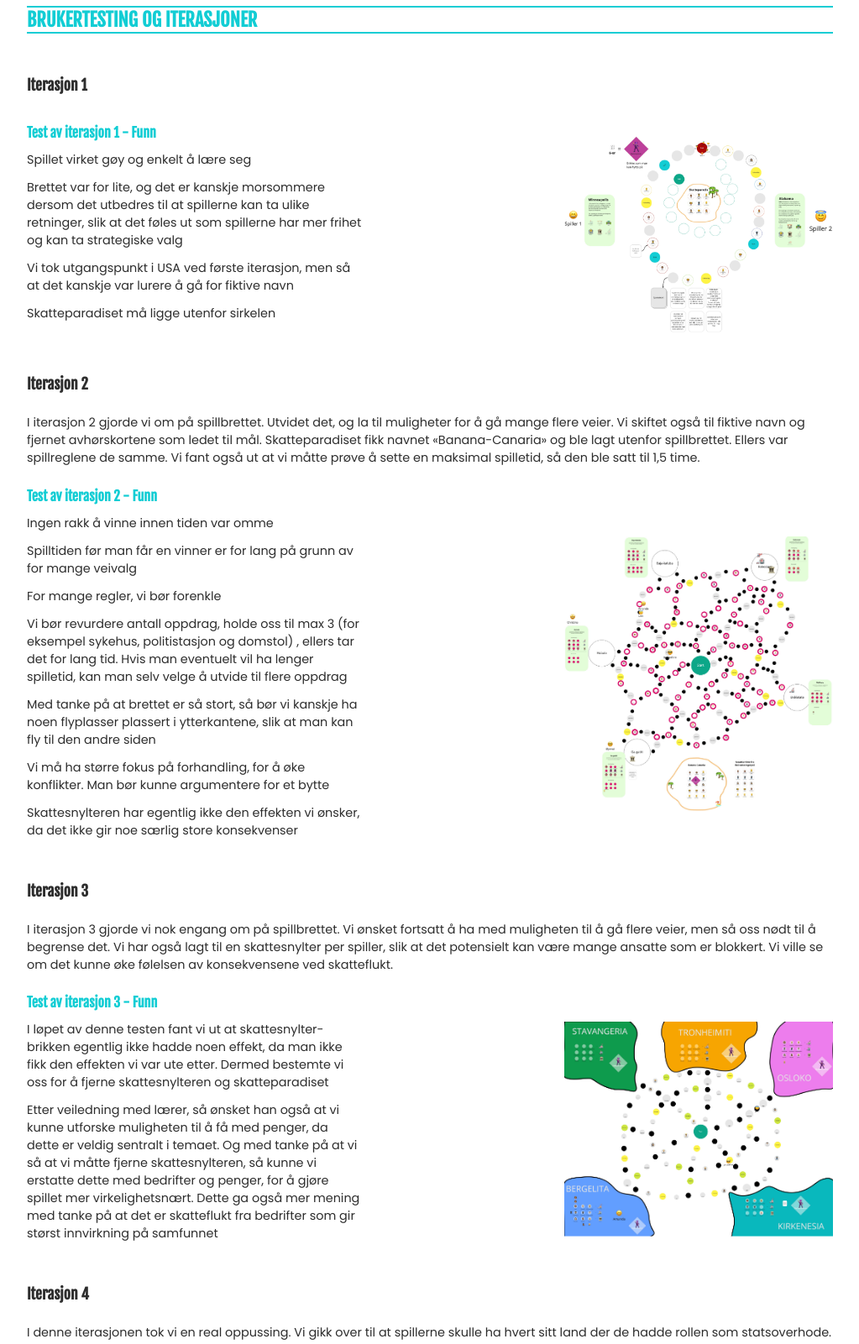
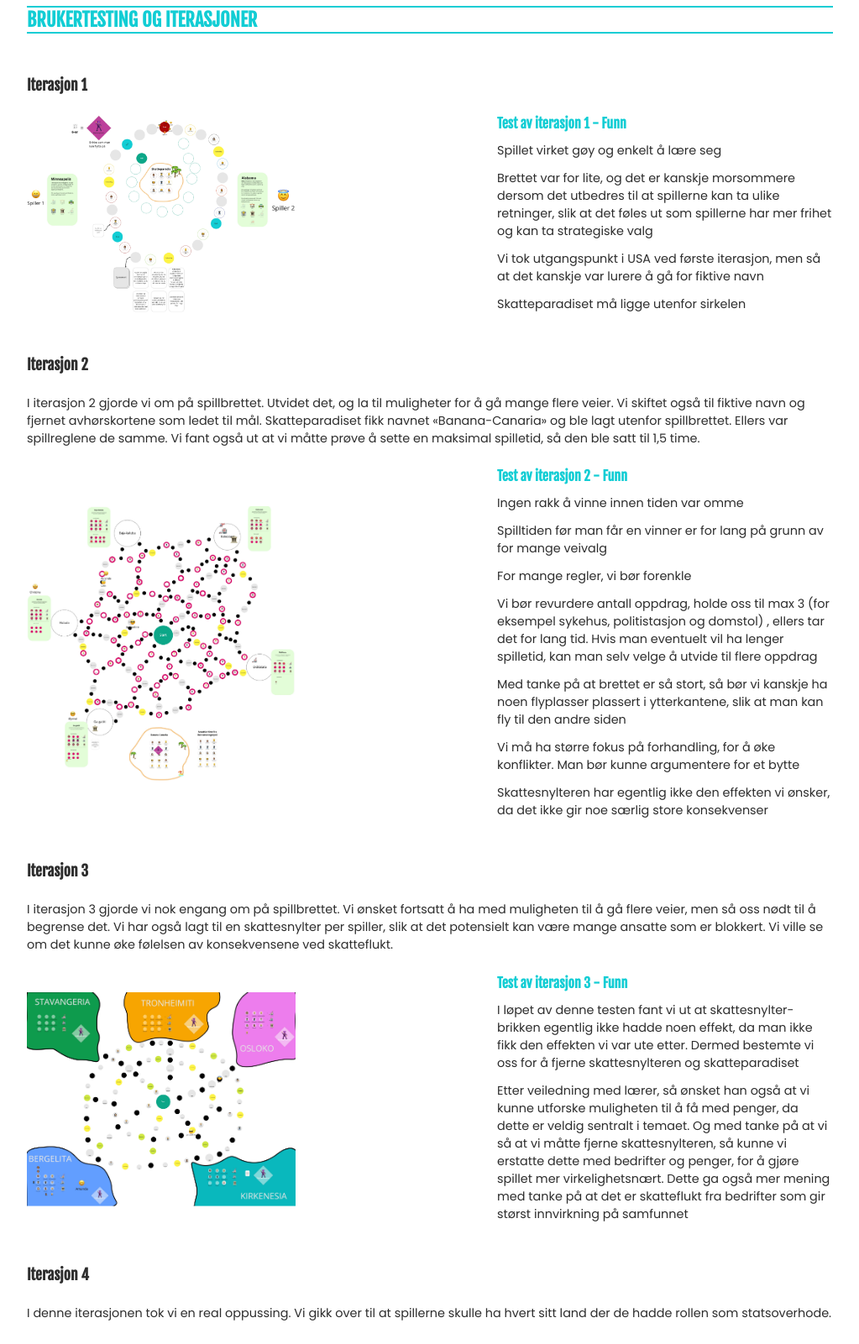
Before and after one commit to amaeri/amandaericsson, a website: page pages/skattejaget.html in a window 1280 px wide. Shown: the part 5620-7221 px from the top of the page at 84% size, without its empty margins (128-1151 px from the left). Drawn offline with Linux system fonts and the light colour scheme.

Commit message:
Fixed bugs

```diff
--- a/pages/skattejaget.html
+++ b/pages/skattejaget.html
@@ -233,6 +233,8 @@
 
                         <h3 class="heading-tertiary margin-top-medium margin-bottom-medium">Iterasjon 1</h3>
                         <div class="grid-2col1row">
+                            <img src="../assets/img/sj-it1.png" class="image-large" alt="Iterasjon 1">
+
                             <div class="grid-2col1row--textbox">
                                 <h4 class="heading-quaternary heading-quaternary--skattejaget margin-bottom-small">Test
                                     av iterasjon 1 - Funn</h4>
@@ -244,8 +246,6 @@
                                     men så at det kanskje var lurere å gå for fiktive navn</p>
                                 <p class="paragraph">Skatteparadiset må ligge utenfor sirkelen</p>
                             </div>
-
-                            <img src="../assets/img/sj-it1.png" class="image-large margin-top-small" alt="Iterasjon 1">
                         </div>
 
                         <h3 class="heading-tertiary margin-top-medium margin-bottom-medium">Iterasjon 2</h3>
@@ -255,6 +255,8 @@
                             lagt utenfor spillbrettet. Ellers var spillreglene de samme. Vi fant også ut at vi måtte
                             prøve å sette en maksimal spilletid, så den ble satt til 1,5 time.</p>
                         <div class="grid-2col1row">
+                            <img src="../assets/img/sj-it2.png" class="image-large" alt="Iterasjon 2">
+
                             <div class="grid-2col1row--textbox">
                                 <h4 class="heading-quaternary heading-quaternary--skattejaget margin-bottom-small">Test
                                     av iterasjon 2 - Funn</h4>
@@ -277,8 +279,6 @@
                                 <p class="paragraph">Skattesnylteren har egentlig ikke den effekten vi ønsker, da det
                                     ikke gir noe særlig store konsekvenser</p>
                             </div>
-
-                            <img src="../assets/img/sj-it2.png" class="image-large margin-top-small" alt="Iterasjon 2">
                         </div>
 
                         <h3 class="heading-tertiary margin-top-medium margin-bottom-medium">Iterasjon 3</h3>
@@ -288,6 +288,8 @@
                             mange ansatte som er blokkert. Vi ville se om det kunne øke følelsen av konsekvensene ved
                             skatteflukt.</p>
                         <div class="grid-2col1row">
+                            <img src="../assets/img/sj-it3.png" class="image-large" alt="Iterasjon 3">
+
                             <div class="grid-2col1row--textbox">
                                 <h4 class="heading-quaternary heading-quaternary--skattejaget margin-bottom-small">Test
                                     av iterasjon 3 - Funn</h4>
@@ -302,8 +304,6 @@
                                     mening med tanke på at det er skatteflukt fra bedrifter som gir størst innvirkning
                                     på samfunnet</p>
                             </div>
-
-                            <img src="../assets/img/sj-it3.png" class="image-large margin-top-small" alt="Iterasjon 3">
                         </div>
 
                         <h3 class="heading-tertiary margin-top-medium margin-bottom-medium">Iterasjon 4</h3>
@@ -316,6 +316,8 @@
                             og at det skulle lønne seg å ha skatteytende bedrifter i landet sitt.</p>
 
                         <div class="grid-2col1row">
+                            <img src="../assets/img/sj-it4.png" class="image-large" alt="Iterasjon 4">
+
                             <div class="grid-2col1row--textbox">
                                 <h4 class="heading-quaternary heading-quaternary--skattejaget margin-bottom-small">Test
                                     av iterasjon 4 - Funn</h4>
@@ -329,8 +331,6 @@
                                 <p class="paragraph">Bør gjøre noen endringer slik at man har mulighet til å vinne i
                                     løpet av runden</p>
                             </div>
-
-                            <img src="../assets/img/sj-it4.png" class="image-large margin-top-small" alt="Iterasjon 4">
                         </div>
 
 
```
Also changed, not shown: 1 other file.
